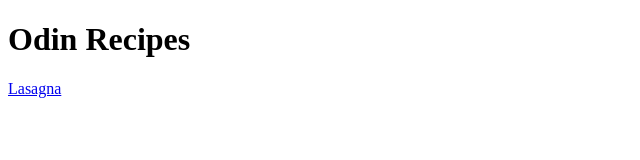
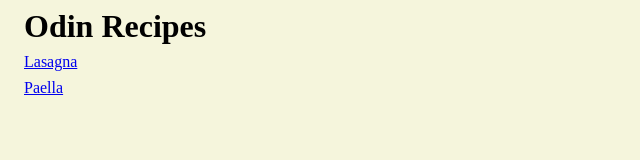
Before and after one commit to karimnaderr/odin-recipes, a plain HTML site: page index.html in a window 1280 px wide. Shown: the whole page, without its empty margins (0-640 px from the left). Drawn offline with Linux system fonts and the light colour scheme.

Commit message:
add css to the basic html applied

```diff
--- a/index.html
+++ b/index.html
@@ -1,11 +1,18 @@
 <!DOCTYPE html>
 <html lang="en">
+
 <head>
     <meta charset="UTF-8">
     <title>Homepage</title>
+    <link rel="stylesheet" href="./style.css">
 </head>
+
 <body>
-        <h1>Odin Recipes</h1>
+    <div class="container">
+        <h1 class="hometitle">Odin Recipes</h1>
         <a href="./recipes/lasagna.html">Lasagna</a>
+        <a href="./recipes/paella.html">Paella</a>
+    </div>
 </body>
+
 </html>
--- /dev/null
+++ b/style.css
@@ -0,0 +1,12 @@
+body {
+    background-color: beige;
+}
+
+a {
+    display: block;
+    margin: 8px 16px;
+}
+
+.hometitle {
+    margin: 8px 16px;
+}
```
Also changed, not shown: recipes/lasagna.html (+6 -1 lines), recipes/paella.html (+1 -0 lines). Lines whose indentation alone changed are shown as unchanged.
